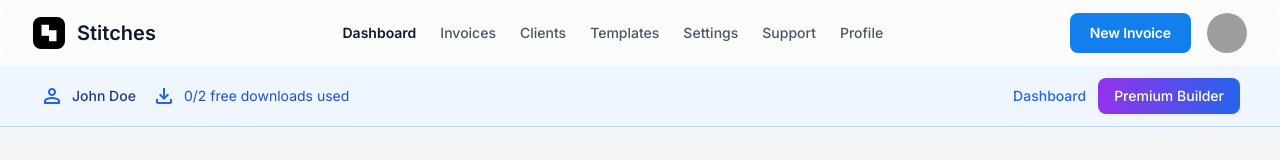
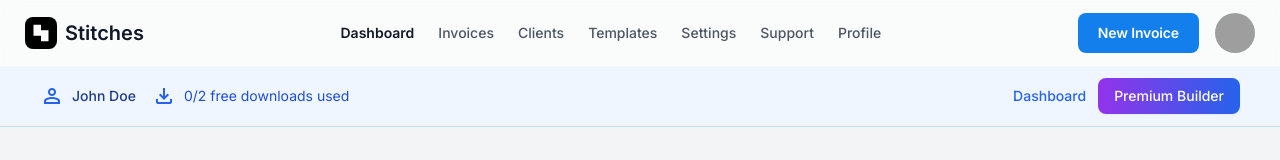
Before and after one commit to outrelinkza/stitches-x, a Next.js app: page / in a window 1280 px wide. Shown: the top 160 px of the page. Built offline with nearby package versions, Linux system fonts and the light colour scheme; no server answers; grey boxes are pictures that could not be loaded.

Commit message:
Fix: Move logo and name closer to left edge - reduced padding and gaps

```diff
--- a/components/Header.tsx
+++ b/components/Header.tsx
@@ -14,9 +14,9 @@ export default function Header({
 }: HeaderProps) {
   return (
     <header className={`sticky top-0 z-20 glass-effect border-b border-gray-200/60 ${className}`}>
-      <div className="container mx-auto px-4 sm:px-6 lg:px-8 flex items-center justify-between h-16">
-        <div className="flex items-center gap-3 flex-shrink-0">
-          <Link href="/" className="flex items-center gap-3">
+      <div className="container mx-auto px-2 sm:px-4 lg:px-6 flex items-center justify-between h-16">
+        <div className="flex items-center gap-2 flex-shrink-0">
+          <Link href="/" className="flex items-center gap-2">
             <div className="flex items-center justify-center size-8 bg-black text-white rounded-lg">
               <svg className="size-5" fill="none" viewBox="0 0 48 48" xmlns="http://www.w3.org/2000/svg">
                 <path clipRule="evenodd" d="M24 4H6V17.3333V30.6667H24V44H42V30.6667V17.3333H24V4Z" fill="currentColor" fillRule="evenodd"></path>
```
